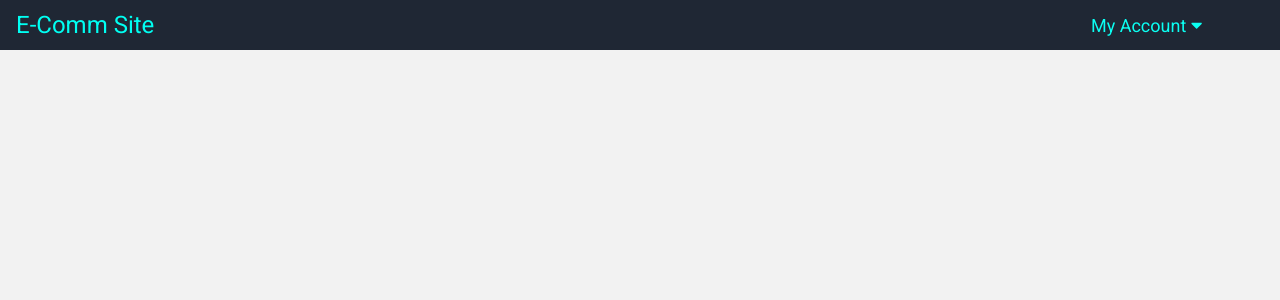
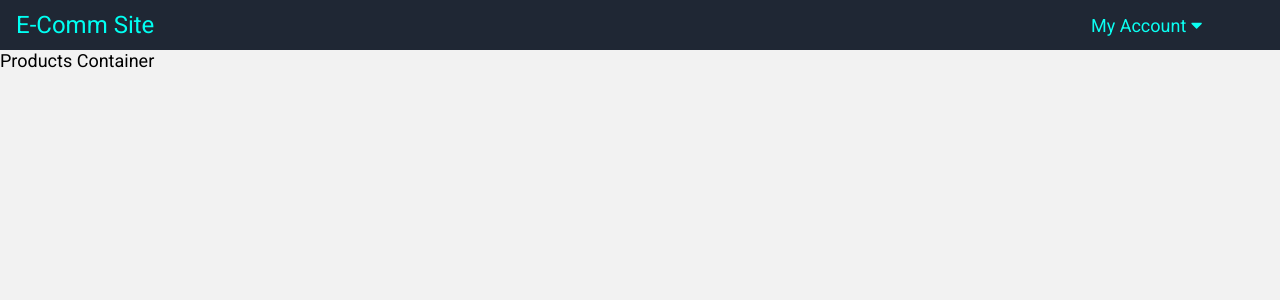
Before and after one commit to softdevpro9/react-ecommerce-frontend, a React (Create React App) app: page /category/1 in a window 1280 px wide. Shown: the top 300 px of the page. Built offline with nearby package versions, Linux system fonts and the light colour scheme; no server answers.

Commit message:
Add product container

```diff
--- a/src/components/products/CategoryProducts.js
+++ b/src/components/products/CategoryProducts.js
@@ -16,6 +16,7 @@ const CategoryProducts = (props) => {
             <h2>
                 {category ? category.attributes.name : null}
             </h2>
+            <ProductsContainer />
          </div>
      )
 }
```
